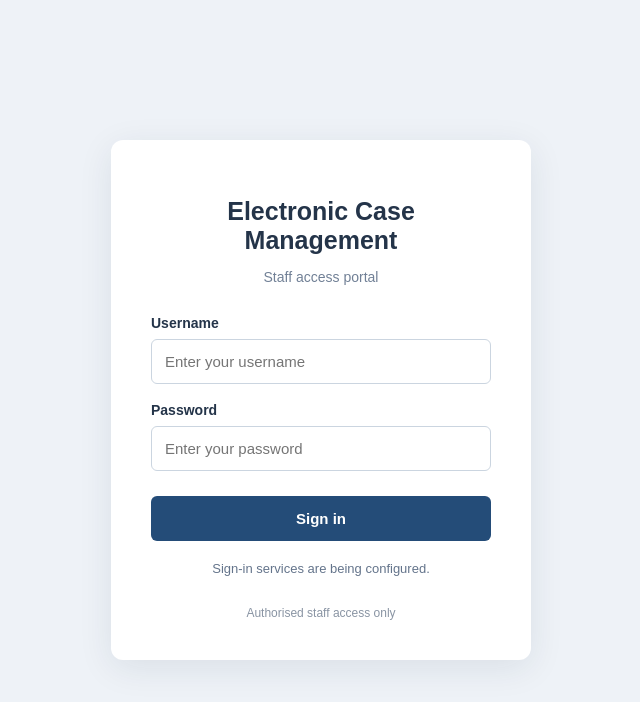
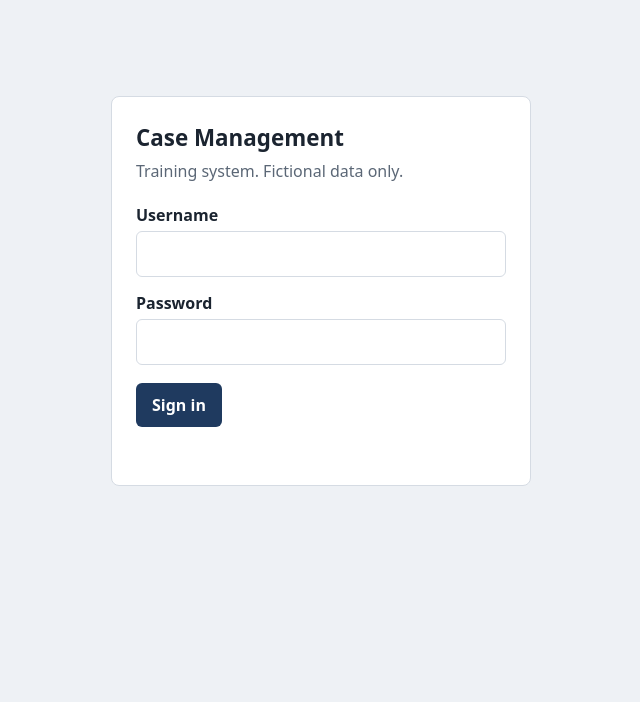
Before and after one commit to moscow5032/ib.github.io, a plain HTML site: page index.html in a window 1280 px wide. Shown: the whole page, without its empty margins (319-959 px from the left). Drawn offline with nearby package versions, Linux system fonts and the light colour scheme.

Commit message:
Update index.html

```diff
--- a/index.html
+++ b/index.html
@@ -1,153 +1,211 @@
-
 <!DOCTYPE html>
-<html lang="en">
+<html lang="en-GB">
 <head>
-  <meta charset="UTF-8">
-  <meta name="viewport" content="width=device-width, initial-scale=1.0">
-  <title>Staff Login | Electronic Case Management</title>
-  <style>
-    * { box-sizing: border-box; }
-
-    body {
-      margin: 0;
-      min-height: 100vh;
-      display: flex;
-      align-items: center;
-      justify-content: center;
-      background: #eef2f7;
-      font-family: Arial, sans-serif;
-      color: #243449;
-      padding: 20px;
+<meta charset="utf-8">
+<meta name="viewport" content="width=device-width, initial-scale=1">
+<title>Case Management (Training System)</title>
+<style>
+  :root {
+    --bg: #eef1f5; --card: #ffffff; --text: #1b2430; --muted: #5b6776;
+    --line: #d5dbe3; --accent: #1f3a5f; --accent-text: #ffffff; --error: #a4262c;
+  }
+  @media (prefers-color-scheme: dark) {
+    :root {
+      --bg: #141a22; --card: #1d2530; --text: #e8edf3; --muted: #9aa7b6;
+      --line: #33404f; --accent: #6f9bd1; --accent-text: #0d1620; --error: #ff8a8f;
     }
-
-    .login-card {
-      background: white;
-      width: 100%;
-      max-width: 420px;
-      padding: 40px;
-      border-radius: 12px;
-      box-shadow: 0 8px 35px rgba(20, 40, 70, 0.09);
-    }
-
-    .brand {
-      text-align: center;
-      margin-bottom: 30px;
-    }
-
-    .brand h1 {
-      font-size: 25px;
-      margin-bottom: 9px;
-    }
-
-    .brand p {
-      color: #718096;
-      font-size: 14px;
-    }
-
-    label {
-      display: block;
-      font-size: 14px;
-      font-weight: bold;
-      margin: 18px 0 8px;
-    }
-
-    input {
-      width: 100%;
-      padding: 13px;
-      border: 1px solid #cbd5e0;
-      border-radius: 6px;
-      font-size: 15px;
-    }
-
-    input:focus {
-      outline: 2px solid #4778b8;
-      border-color: #4778b8;
-    }
-
-    button {
-      cursor: pointer;
-      border: none;
-      border-radius: 6px;
-      padding: 14px;
-      font-size: 15px;
-    }
-
-    .login-button {
-      width: 100%;
-      margin-top: 25px;
-      background: #244c78;
-      color: white;
-      font-weight: bold;
-    }
-
-    .login-button:hover {
-      background: #193957;
-    }
-
-    .message {
-      margin-top: 18px;
-      font-size: 13px;
-      line-height: 1.5;
-      color: #64748b;
-      text-align: center;
-    }
-
-    .footer {
-      margin-top: 28px;
-      text-align: center;
-      color: #8994a3;
-      font-size: 12px;
-    }
-  </style>
+  }
+  * { box-sizing: border-box; }
+  body { margin: 0; font-family: system-ui, -apple-system, "Segoe UI", sans-serif;
+         background: var(--bg); color: var(--text); line-height: 1.5; }
+  main { max-width: 720px; margin: 0 auto; padding: 32px 16px; }
+  .card { background: var(--card); border: 1px solid var(--line); border-radius: 8px; padding: 24px; }
+  h1 { font-size: 1.4rem; margin: 0 0 4px; }
+  h2 { font-size: 1.1rem; margin: 0 0 12px; }
+  p.sub { color: var(--muted); margin: 0 0 20px; }
+  label { display: block; font-weight: 600; margin: 14px 0 4px; }
+  input { width: 100%; padding: 10px 12px; font: inherit; color: var(--text);
+          background: var(--card); border: 1px solid var(--line); border-radius: 6px; }
+  input:focus-visible, button:focus-visible { outline: 3px solid var(--accent); outline-offset: 2px; }
+  button { font: inherit; font-weight: 600; padding: 10px 16px; border: 0; border-radius: 6px;
+           background: var(--accent); color: var(--accent-text); cursor: pointer; margin-top: 18px; }
+  button.secondary { background: transparent; color: var(--text); border: 1px solid var(--line); margin-top: 0; }
+  button:disabled { opacity: .6; cursor: wait; }
+  .error { color: var(--error); min-height: 1.4em; margin: 12px 0 0; }
+  .bar { display: flex; justify-content: space-between; align-items: center; gap: 12px; margin-bottom: 20px; }
+  .who { color: var(--muted); font-size: .9rem; }
+  table { width: 100%; border-collapse: collapse; }
+  th, td { text-align: left; padding: 10px 8px; border-bottom: 1px solid var(--line); }
+  th { color: var(--muted); font-weight: 600; font-size: .9rem; }
+  .scroll { overflow-x: auto; }
+  .grid { display: grid; grid-template-columns: 1fr 2fr; gap: 12px; }
+  @media (max-width: 520px) { .grid { grid-template-columns: 1fr; } }
+  .hidden { display: none; }
+  .notice { font-size: .85rem; color: var(--muted); margin-top: 16px; }
+</style>
 </head>
 <body>
-  <main class="login-card">
-    <div class="brand">
-      <h1>Electronic Case Management</h1>
-      <p>Staff access portal</p>
+<main>
+
+  <!-- LOGIN -->
+  <section id="login-view" class="card" style="max-width:420px;margin:8vh auto 0;">
+    <h1>Case Management</h1>
+    <p class="sub">Training system. Fictional data only.</p>
+    <form id="login-form" autocomplete="on">
+      <label for="username">Username</label>
+      <input id="username" name="username" autocomplete="username" required>
+      <label for="password">Password</label>
+      <input id="password" name="password" type="password" autocomplete="current-password" required>
+      <button id="login-btn" type="submit">Sign in</button>
+      <p id="login-error" class="error" role="alert"></p>
+    </form>
+  </section>
+
+  <!-- APP -->
+  <section id="app-view" class="hidden">
+    <div class="bar">
+      <div>
+        <h1>Cases</h1>
+        <div id="who" class="who"></div>
+      </div>
+      <button id="logout-btn" class="secondary" type="button">Sign out</button>
     </div>
 
-    <form id="loginForm">
-      <label for="username">Username</label>
-      <input
-        id="username"
-        name="username"
-        type="text"
-        placeholder="Enter your username"
-        autocomplete="username"
-        required
-      >
+    <div class="card" style="margin-bottom:16px;">
+      <h2>Open a new case</h2>
+      <form id="case-form">
+        <div class="grid">
+          <div>
+            <label for="case-number">Case number</label>
+            <input id="case-number" required placeholder="2026-0001">
+          </div>
+          <div>
+            <label for="case-title">Title</label>
+            <input id="case-title" required placeholder="Fictional burglary, High Street">
+          </div>
+        </div>
+        <button type="submit">Create case</button>
+        <p id="case-error" class="error" role="alert"></p>
+      </form>
+    </div>
 
-      <label for="password">Password</label>
-      <input
-        id="password"
-        name="password"
-        type="password"
-        placeholder="Enter your password"
-        autocomplete="current-password"
-        required
-      >
+    <div class="card">
+      <h2>Your cases</h2>
+      <div class="scroll">
+        <table>
+          <thead><tr><th>Number</th><th>Title</th><th>Status</th><th>Opened</th></tr></thead>
+          <tbody id="case-rows"></tbody>
+        </table>
+      </div>
+      <p id="empty" class="notice hidden">No cases yet. Create one above.</p>
+    </div>
+  </section>
 
-      <button class="login-button" type="submit">
-        Sign in
-      </button>
-    </form>
+</main>
 
-    <p class="message" id="message">
-      Sign-in services are being configured.
-    </p>
+<script src="https://cdn.jsdelivr.net/npm/@supabase/supabase-js@2.45.4/dist/umd/supabase.min.js"></script>
+<script>
+  // ====== EDIT THESE THREE LINES ======
+  const SUPABASE_URL = 'PASTE_YOUR_PROJECT_URL_HERE';
+  const SUPABASE_ANON_KEY = 'PASTE_YOUR_ANON_KEY_HERE';   // anon key ONLY. Never the service_role key.
+  const EMAIL_DOMAIN = 'example.com';                    // must match the fake emails you created users with
+  // ====================================
 
-    <div class="footer">
-      Authorised staff access only
-    </div>
-  </main>
+  const db = supabase.createClient(SUPABASE_URL, SUPABASE_ANON_KEY);
 
-  <script>
-    document.getElementById("loginForm").addEventListener("submit", function(event) {
-      event.preventDefault();
-      document.getElementById("message").textContent =
-        "Login is not connected yet. Please wait for account setup.";
+  const $ = (id) => document.getElementById(id);
+  const loginView = $('login-view'), appView = $('app-view');
+
+  function show(loggedIn) {
+    loginView.classList.toggle('hidden', loggedIn);
+    appView.classList.toggle('hidden', !loggedIn);
+  }
+
+  // Turn "jsmith" into "jsmith@example.com" so people only ever see a username.
+  function toEmail(username) {
+    return username.trim().toLowerCase() + '@' + EMAIL_DOMAIN;
+  }
+
+  $('login-form').addEventListener('submit', async (e) => {
+    e.preventDefault();
+    $('login-error').textContent = '';
+    $('login-btn').disabled = true;
+    const { error } = await db.auth.signInWithPassword({
+      email: toEmail($('username').value),
+      password: $('password').value
     });
-  </script>
+    $('login-btn').disabled = false;
+    if (error) {
+      // Same message whatever went wrong, so it doesn't reveal which usernames exist.
+      $('login-error').textContent = 'Username or password is incorrect.';
+      return;
+    }
+    $('password').value = '';
+    await startApp();
+  });
+
+  $('logout-btn').addEventListener('click', async () => {
+    await db.auth.signOut();
+    show(false);
+  });
+
+  async function startApp() {
+    const { data: userData } = await db.auth.getUser();
+    if (!userData || !userData.user) { show(false); return; }
+
+    const { data: profile } = await db.from('profiles')
+      .select('username, role, active').eq('id', userData.user.id).single();
+
+    if (!profile || !profile.active) {
+      await db.auth.signOut();
+      $('login-error').textContent = 'This account has no access. Ask an administrator.';
+      show(false);
+      return;
+    }
+    $('who').textContent = 'Signed in as ' + profile.username + ' (' + profile.role + ')';
+    show(true);
+    await loadCases();
+  }
+
+  async function loadCases() {
+    const { data, error } = await db.from('cases')
+      .select('case_number, title, status, created_at')
+      .order('created_at', { ascending: false });
+    const body = $('case-rows');
+    body.replaceChildren();
+    if (error) { $('case-error').textContent = 'Could not load cases.'; return; }
+    $('empty').classList.toggle('hidden', data.length > 0);
+    for (const c of data) {
+      const tr = document.createElement('tr');
+      // textContent (not innerHTML) so typed text can never run as code
+      for (const value of [c.case_number, c.title, c.status, new Date(c.created_at).toLocaleDateString('en-GB')]) {
+        const td = document.createElement('td');
+        td.textContent = value;
+        tr.appendChild(td);
+      }
+      body.appendChild(tr);
+    }
+  }
+
+  $('case-form').addEventListener('submit', async (e) => {
+    e.preventDefault();
+    $('case-error').textContent = '';
+    const { error } = await db.from('cases').insert({
+      case_number: $('case-number').value.trim(),
+      title: $('case-title').value.trim()
+    });
+    if (error) {
+      $('case-error').textContent = error.code === '23505'
+        ? 'That case number already exists.'
+        : 'Could not create the case.';
+      return;
+    }
+    $('case-form').reset();
+    await loadCases();
+  });
+
+  // If the person already has a valid session (page refresh), skip the login screen.
+  db.auth.getSession().then(({ data }) => { if (data.session) startApp(); });
+</script>
 </body>
 </html>
```
